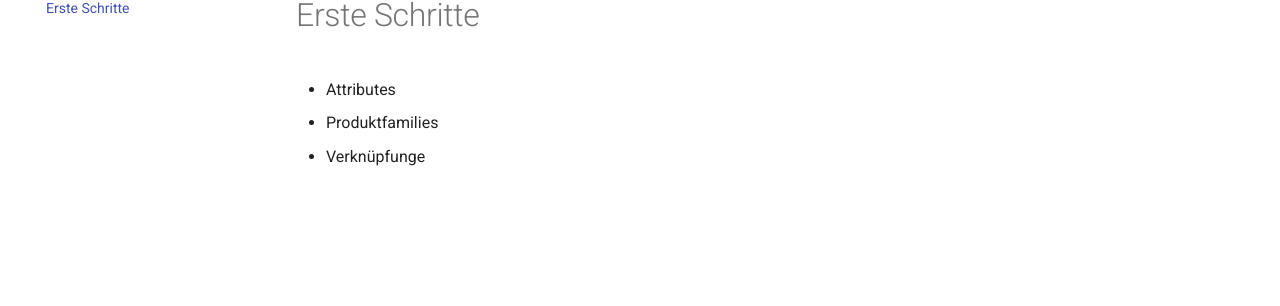
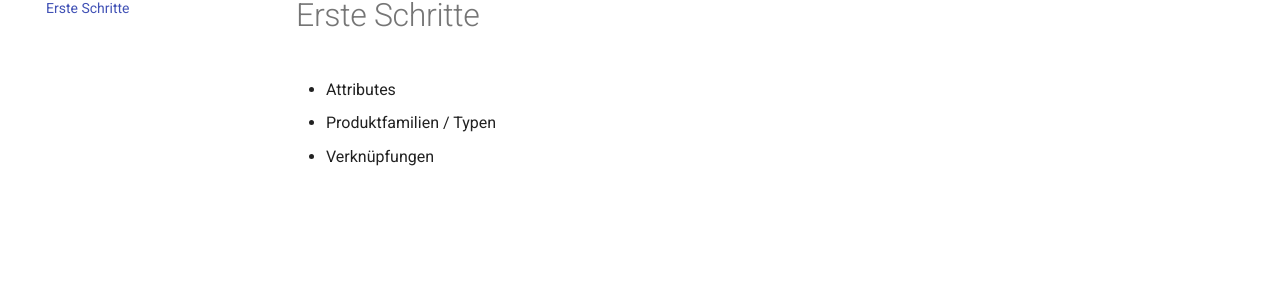
Before and after one commit to tsolenthaler/docs.contentdesk.io, an MkDocs documentation site: the page built from docs/getting-started.md, in a window 1280 px wide. Shown: the part 151-457 px from the top of the page. Built offline with MkDocs 1.6.1 and Material for MkDocs 9.7.7, drawn with Linux system fonts in a browser that asks for light colours.

Commit message:
Update German translations for attributes, product families, and connections

```diff
--- a/docs/getting-started.md
+++ b/docs/getting-started.md
@@ -2,5 +2,5 @@
 
 
 * Attributes
-* Produktfamilies
-* Verknüpfunge
+* Produktfamilien / Typen
+* Verknüpfungen
```
